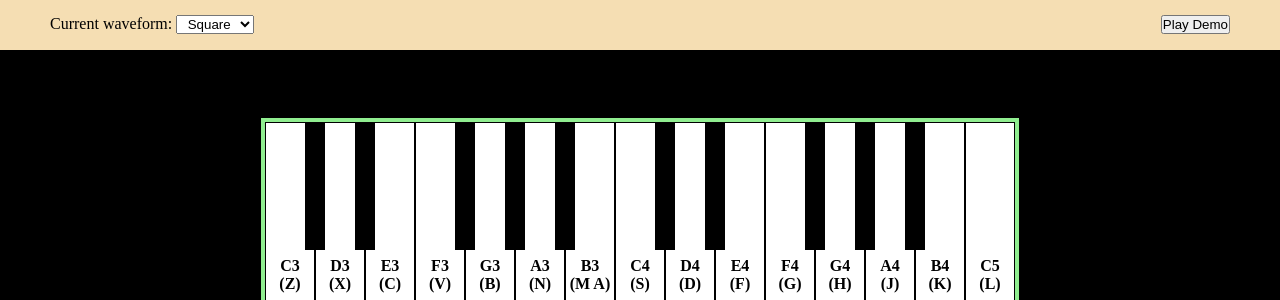
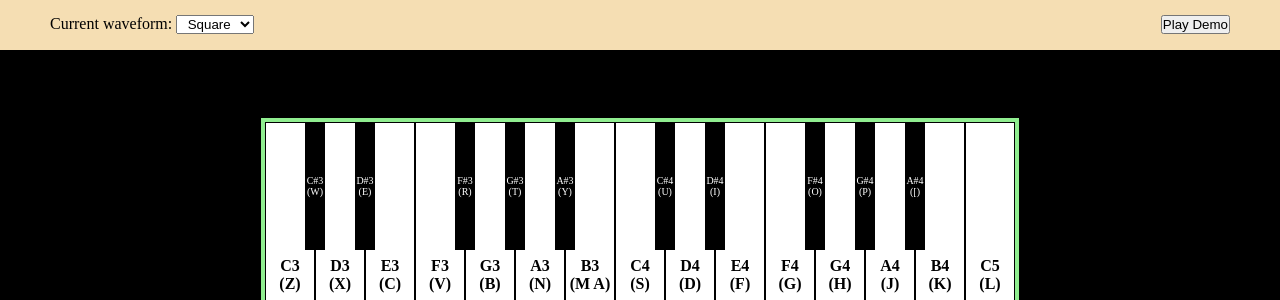
Before and after one commit to charlijj/JS-Oscillator, a plain HTML site: page index.html in a window 1280 px wide. Shown: the top 300 px of the page. Drawn offline with Linux system fonts and the light colour scheme.

Commit message:
Lables added to black notes

```diff
--- a/index.html
+++ b/index.html
@@ -33,16 +33,16 @@
 
         <div class="piano-container">
             <div id="piano">
-                <div class="black-note1" id="c3sharp"></div>
-                <div class="black-note2" id="d3sharp"></div>
-                <div class="black-note3" id="f3sharp"></div>
-                <div class="black-note4" id="g3sharp"></div>
-                <div class="black-note5" id="a3sharp"></div>
-                <div class="black-note6" id="c4sharp"></div>
-                <div class="black-note7" id="d4sharp"></div>
-                <div class="black-note8" id="f4sharp"></div>
-                <div class="black-note9" id="g4sharp"></div>
-                <div class="black-note10" id="a4sharp"></div>
+                <div class="black-note1 black-note" id="c3sharp">C#3 <br> (W)</div>
+                <div class="black-note2 black-note" id="d3sharp">D#3 <br> (E)</div>
+                <div class="black-note3 black-note" id="f3sharp">F#3 <br> (R)</div>
+                <div class="black-note4 black-note" id="g3sharp">G#3 <br> (T)</div>
+                <div class="black-note5 black-note" id="a3sharp">A#3 <br> (Y)</div>
+                <div class="black-note6 black-note" id="c4sharp">C#4 <br> (U)</div>
+                <div class="black-note7 black-note" id="d4sharp">D#4 <br> (I)</div>
+                <div class="black-note8 black-note" id="f4sharp">F#4 <br> (O)</div>
+                <div class="black-note9 black-note" id="g4sharp">G#4 <br> (P)</div>
+                <div class="black-note10 black-note" id="a4sharp">A#4 <br> ([)</div>
 
                 <div class="piano-key" id="c3">C3 <br> (Z)</div>
                 <div class="piano-key" id="d3">D3 <br> (X)</div>
--- a/script.js
+++ b/script.js
@@ -22,7 +22,6 @@ function noteOn (key, repeat) {
   let active_key;
   gainNode.gain.value = 0.33;
 
-  console.log(key);
   let note;
 
   switch (event.code)
@@ -159,7 +158,7 @@ function noteOn (key, repeat) {
       active_key = `c5`;
       break;
     default:
-      console.log(event.code)
+
       alert(`Key has not been mapped yet`);
 
   }
@@ -263,7 +262,7 @@ let gainNode = audioCtx.createGain();
 
 // Gain for Demo
 let demoGain = audioCtx.createGain();
-demoGain.gain.setValueAtTime(0.20, audioCtx.currentTime);
+demoGain.gain.setValueAtTime(0.40, audioCtx.currentTime);
 
 // Waveform dropdown
 const waveForm = document.getElementById(`waveForm`);
--- a/style.css
+++ b/style.css
@@ -76,12 +76,25 @@ body {
 
 }
 
+.black-note{
+
+    display: flex;
+    align-items: center;
+    justify-content: center;
+
+    text-align: center;
+    color: white;
+    background-color: black;
+    font-size: 10px;
+
+
+}
+
 .black-note1 {
 
     height: 50%;
     width: 20px;
     z-index: 1;
-    background-color: black;
     left: 40px;
     position: absolute;
     float: left;
@@ -92,7 +105,6 @@ body {
     height: 50%;
     width: 20px;
     z-index: 1;
-    background-color: black;
     left: 90px;
     position: absolute;
     float: left;
@@ -102,7 +114,6 @@ body {
     height: 50%;
     width: 20px;
     z-index: 1;
-    background-color: black;
     left: 190px;
     position: absolute;
     float: left;
@@ -112,7 +123,6 @@ body {
     height: 50%;
     width: 20px;
     z-index: 1;
-    background-color: black;
     left: 240px;
     position: absolute;
     float: left;
@@ -122,7 +132,6 @@ body {
     height: 50%;
     width: 20px;
     z-index: 1;
-    background-color: black;
     left: 290px;
     position: absolute;
     float: left;
@@ -132,7 +141,6 @@ body {
     height: 50%;
     width: 20px;
     z-index: 1;
-    background-color: black;
     left: 290px;
     position: absolute;
     float: left;
@@ -142,7 +150,6 @@ body {
     height: 50%;
     width: 20px;
     z-index: 1;
-    background-color: black;
     left: 390px;
     position: absolute;
     float: left;
@@ -152,7 +159,6 @@ body {
     height: 50%;
     width: 20px;
     z-index: 1;
-    background-color: black;
     left: 440px;
     position: absolute;
     float: left;
@@ -162,7 +168,6 @@ body {
     height: 50%;
     width: 20px;
     z-index: 1;
-    background-color: black;
     left: 540px;
     position: absolute;
     float: left;
@@ -172,7 +177,6 @@ body {
     height: 50%;
     width: 20px;
     z-index: 1;
-    background-color: black;
     left: 590px;
     position: absolute;
     float: left;
@@ -182,16 +186,10 @@ body {
     height: 50%;
     width: 20px;
     z-index: 1;
-    background-color: black;
     left: 640px;
     position: absolute;
     float: left;
 }
-
-
-
-
-
 
 
 #container {
```
